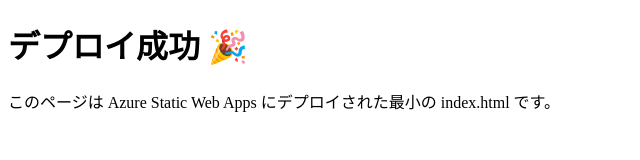
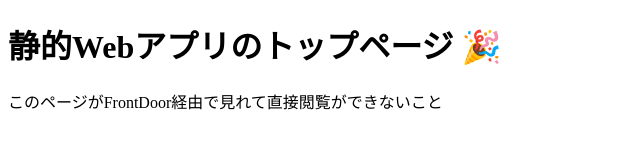
Before and after one commit to yoshikazu-ishizawa/test-eiken, a plain HTML site: page index.html in a window 1280 px wide. Shown: the whole page, without its empty margins (0-640 px from the left). Drawn offline with Linux system fonts and the light colour scheme.

Commit message:
Update index.html

```diff
--- a/index.html
+++ b/index.html
@@ -7,7 +7,8 @@
   <meta name="description" content="Azure Static Web Apps による最小構成のサンプルページです。" />
 </head>
 <body>
-  <h1>デプロイ成功 🎉</h1>
-  <p>このページは Azure Static Web Apps にデプロイされた最小の index.html です。</p>
+  <h1>静的Webアプリのトップページ 🎉</h1>
+  <p>このページがFrontDoor経由で見れて直接閲覧ができないこと</p>
 </body>
+
 </html>
```
